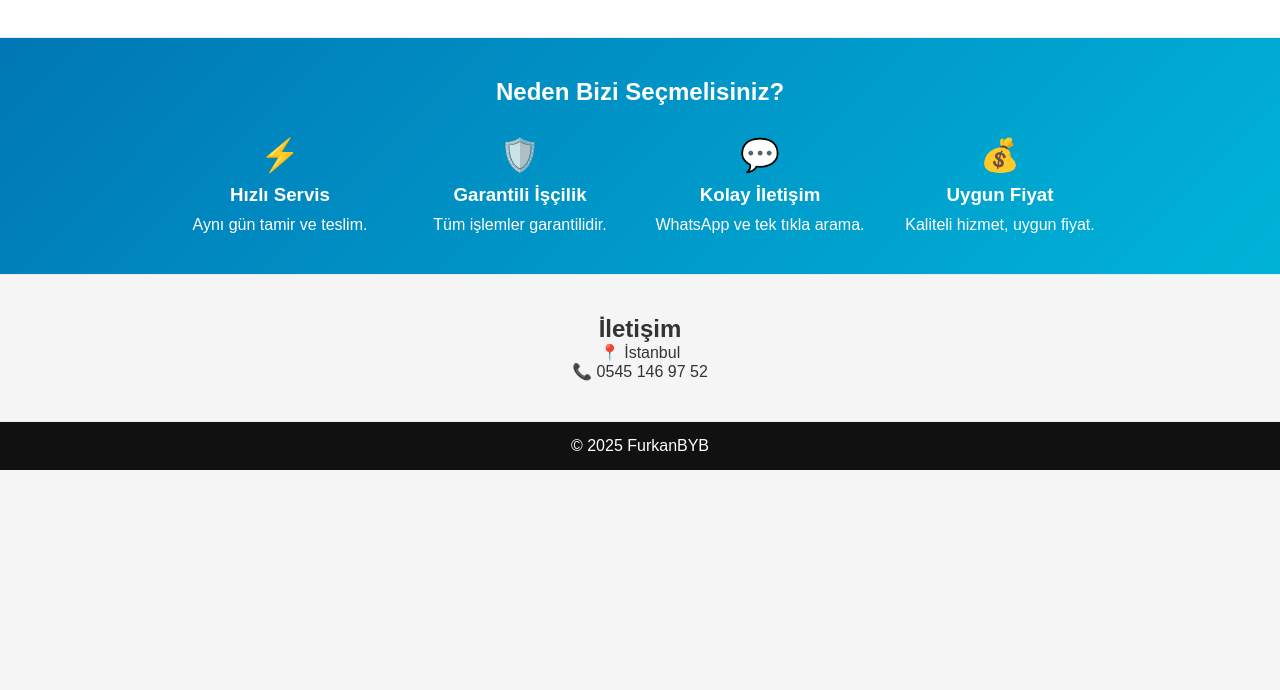
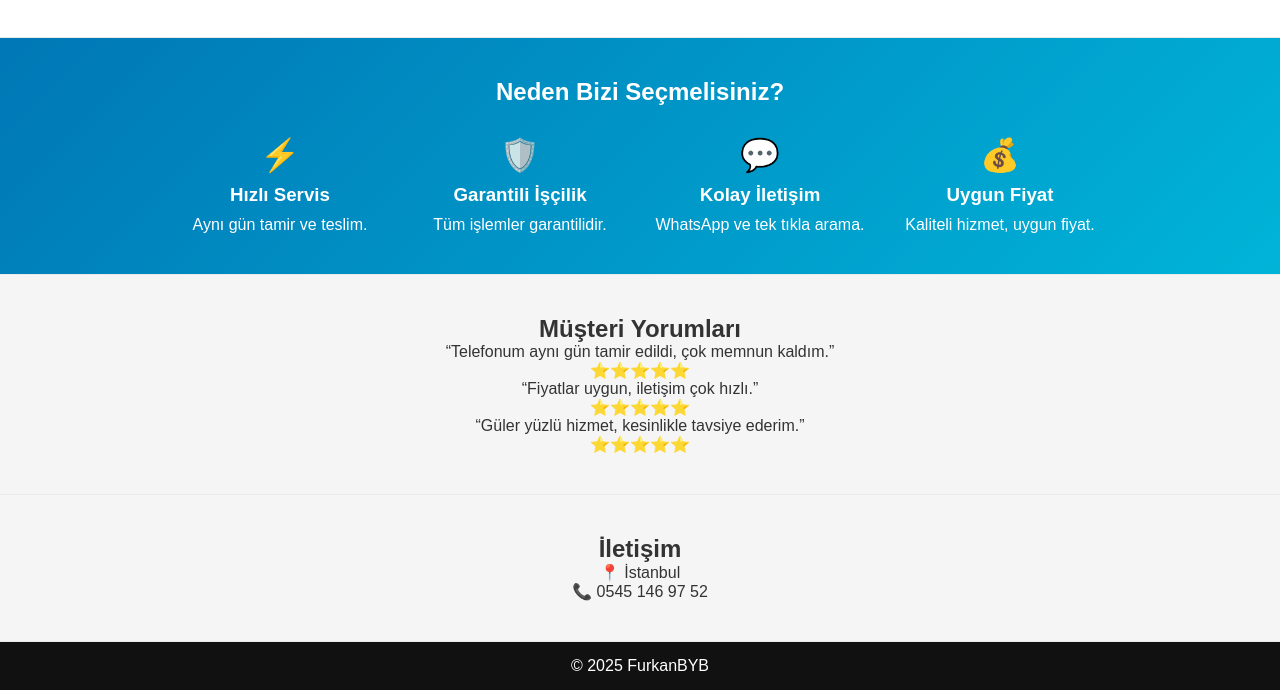
Before and after one commit to FurkanBYB52/telefoncu-site, a plain HTML site: page index.html in a window 1280 px wide. Shown: the part 865-1555 px from the top of the page. Before the commit the page ends 1335 px from the top, so only its background shows below. Drawn offline with Linux system fonts and the light colour scheme.

Commit message:
Add customer reviews section to index.html
Added a reviews section to showcase customer feedback.

```diff
--- a/index.html
+++ b/index.html
@@ -94,6 +94,27 @@
     </div>
 </section>
 
+<section class="reviews">
+    <h2>Müşteri Yorumları</h2>
+
+    <div class="review-box">
+        <div class="review">
+            <p>“Telefonum aynı gün tamir edildi, çok memnun kaldım.”</p>
+            <span>⭐⭐⭐⭐⭐</span>
+        </div>
+
+        <div class="review">
+            <p>“Fiyatlar uygun, iletişim çok hızlı.”</p>
+            <span>⭐⭐⭐⭐⭐</span>
+        </div>
+
+        <div class="review">
+            <p>“Güler yüzlü hizmet, kesinlikle tavsiye ederim.”</p>
+            <span>⭐⭐⭐⭐⭐</span>
+        </div>
+    </div>
+</section>
+
 <section class="contact">
     <h2>İletişim</h2>
     <p>📍 İstanbul</p>
```
